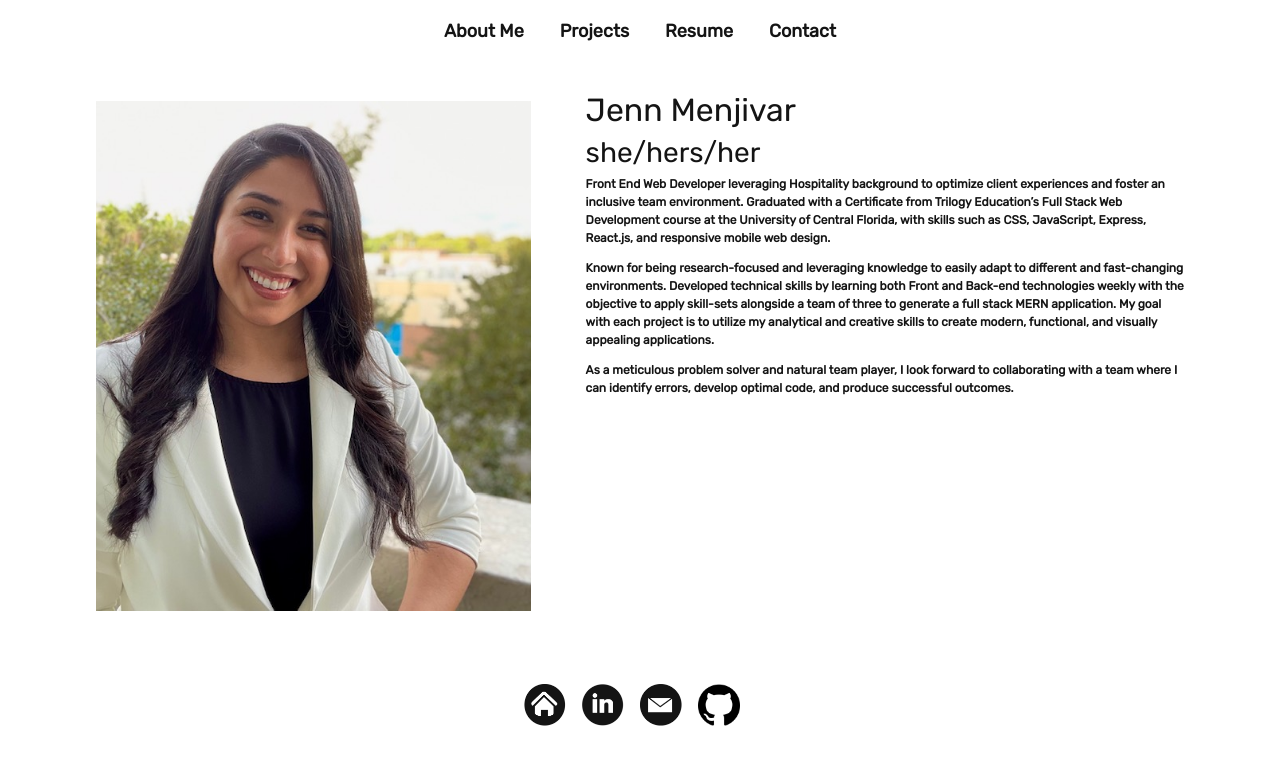
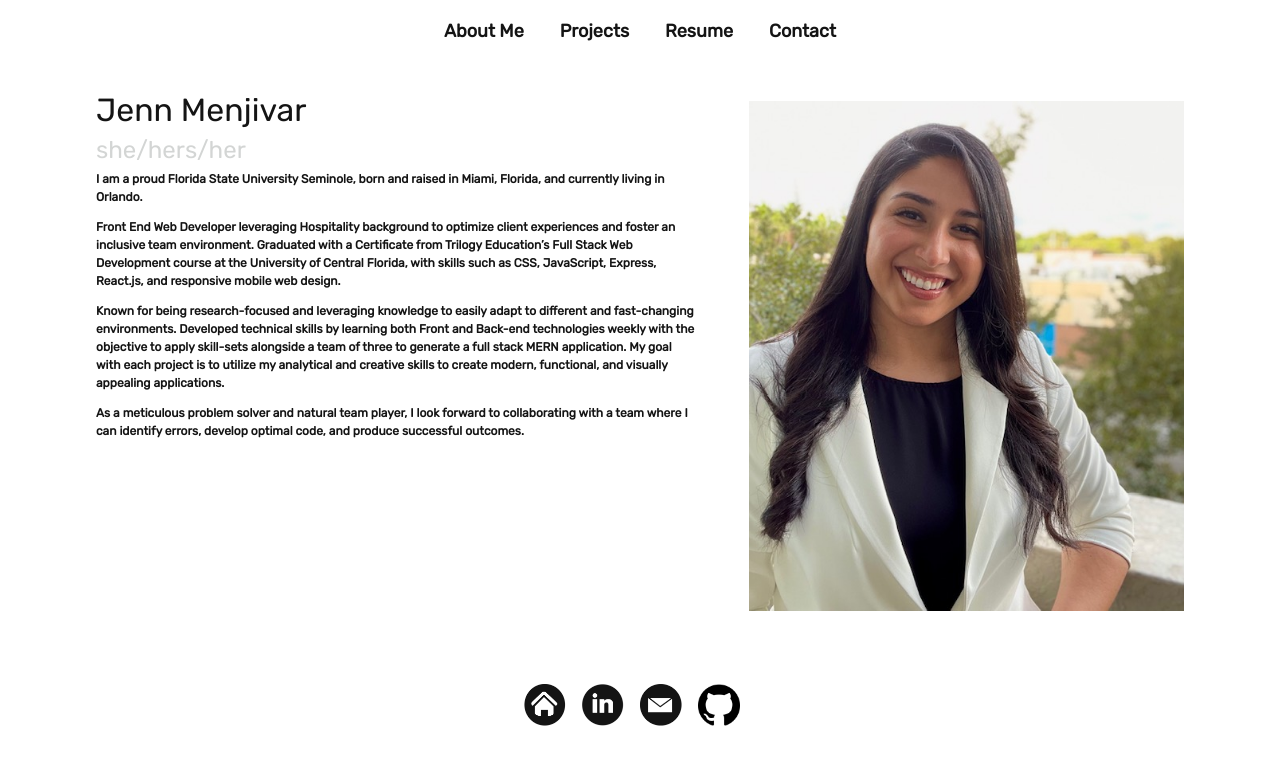
Before and after one commit to JennMenji/portfolio, a React (Create React App) app: page /#/about in a window 1280 px wide. Shown: the top 764 px of the page. Built offline with nearby package versions, Linux system fonts and the light colour scheme.

Commit message:
added screenshots to projects and hover colors to links

```diff
--- a/src/components/About.js
+++ b/src/components/About.js
@@ -4,18 +4,13 @@ import headshot from "../assets/cover/headshot.jpg";
 const About = () => {
   return (
     <section className="my-5 about">
-      <div className="about-headshot">
-        <img
-          src={headshot}
-          className="my-2"
-          style={{ width: "100%" }}
-          alt="headshot"
-        />
-      </div>
-
       <div className="about-content">
         <h2 id="about">Jenn Menjivar</h2>
-        <h3>she/hers/her</h3>
+        <h4>she/hers/her</h4>
+        <p>
+          I am a proud Florida State University Seminole, born and raised in
+          Miami, Florida, and currently living in Orlando.
+        </p>
         <p>
           Front End Web Developer leveraging Hospitality background to optimize
           client experiences and foster an inclusive team environment. Graduated
@@ -40,6 +35,15 @@ const About = () => {
           optimal code, and produce successful outcomes.
         </p>
       </div>
+
+      <div className="about-headshot">
+        <img
+          src={headshot}
+          className="my-2"
+          style={{ width: "100%" }}
+          alt="headshot"
+        />
+      </div>
     </section>
   );
 };
--- a/src/components/Projects.js
+++ b/src/components/Projects.js
@@ -1,5 +1,4 @@
 import React from "react";
-import projectPhotos from "../assets/project-images";
 // import { capitalizeFirstLetter } from "../assets/utils/helpers";
 // import Photolist from "./Photolist.js";
 
@@ -43,17 +42,16 @@ function Projects() {
         Feel free to send any feedback on my projects or repos by filling out
         the form in my contact page!
       </p>
-      <div className="flex-row">
+      <div>
         {projects.map((project) => (
-          <div>
+          <div className="project" key={project.id}>
             <img
-              src={require(`../assets/screenshots/${project.id}.jpg`).default}
+              src={require(`../assets/screenshots/${project.id}.png`).default}
               alt={project.name}
-              className="img-thumbnail mx-1"
+              className="project-screenshot mx-1"
               // onClick={() => toggleModal(project, i)}
-              key={project.name}
             />
-            <div>
+            <div className="project-content">
               <h4>{project.name}</h4>
               <h5>{project.skills}</h5>
               <p>{project.description}</p>
--- a/src/components/Resume.js
+++ b/src/components/Resume.js
@@ -3,7 +3,7 @@ import resume from "../assets/cover/resume-screenshot.png";
 
 function Resume() {
   return (
-    <div>
+    <div className="flex-row">
       <img src={resume} alt="Resume Screenshot" className="resume"></img>
     </div>
   );
--- a/src/index.css
+++ b/src/index.css
@@ -63,6 +63,7 @@ h3 {
 
 h4 {
   font-size: 1.5rem;
+  color: var(--tertiary);
 }
 
 h5 {
@@ -86,6 +87,7 @@ a {
 
 a:hover {
   text-decoration: underline;
+  color: var(--secondary-highlight);
 }
 
 header {
@@ -109,7 +111,7 @@ button {
 }
 
 button:hover {
-  opacity: 0.8;
+  background-color: var(--secondary-highlight);
 }
 
 button[disabled] {
@@ -239,10 +241,10 @@ textarea {
   text-align: center;
 }
 
-.img-thumbnail {
+.project-screenshot {
   width: auto;
-  height: 300px;
-  margin-bottom: 50px;
+  height: 175px;
+  margin: var(--spacing-one);
   cursor: pointer;
 }
 
@@ -338,11 +340,17 @@ a {
 }
 
 .resume {
-  width: 50%;
+  width: 55%;
   display: flex;
-  justify-content: flex-start;
+  justify-content: center;
+  align-items: center;
   border-style: solid;
   border-color: var(--secondary);
+}
+
+.project {
+  display: flex;
+  /* width: 100px; */
 }
 
 /* .about-content p {
```
